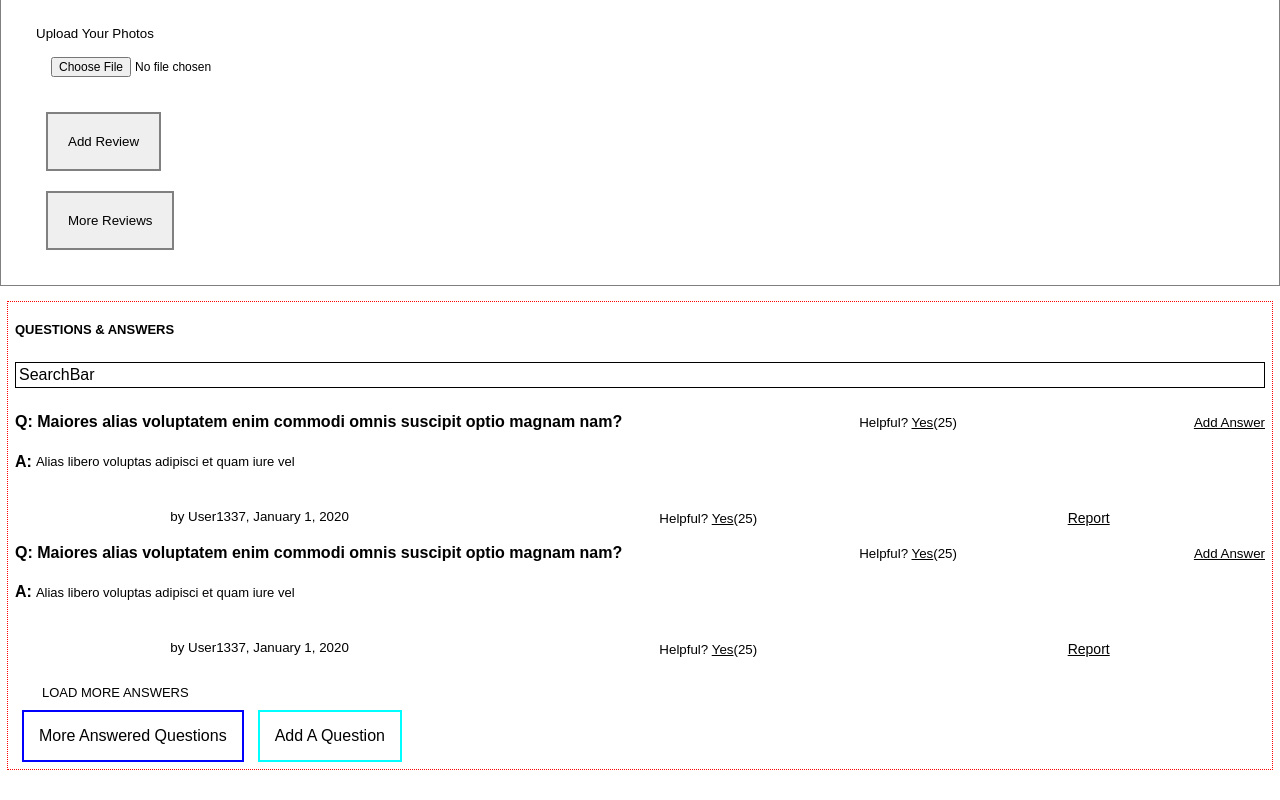
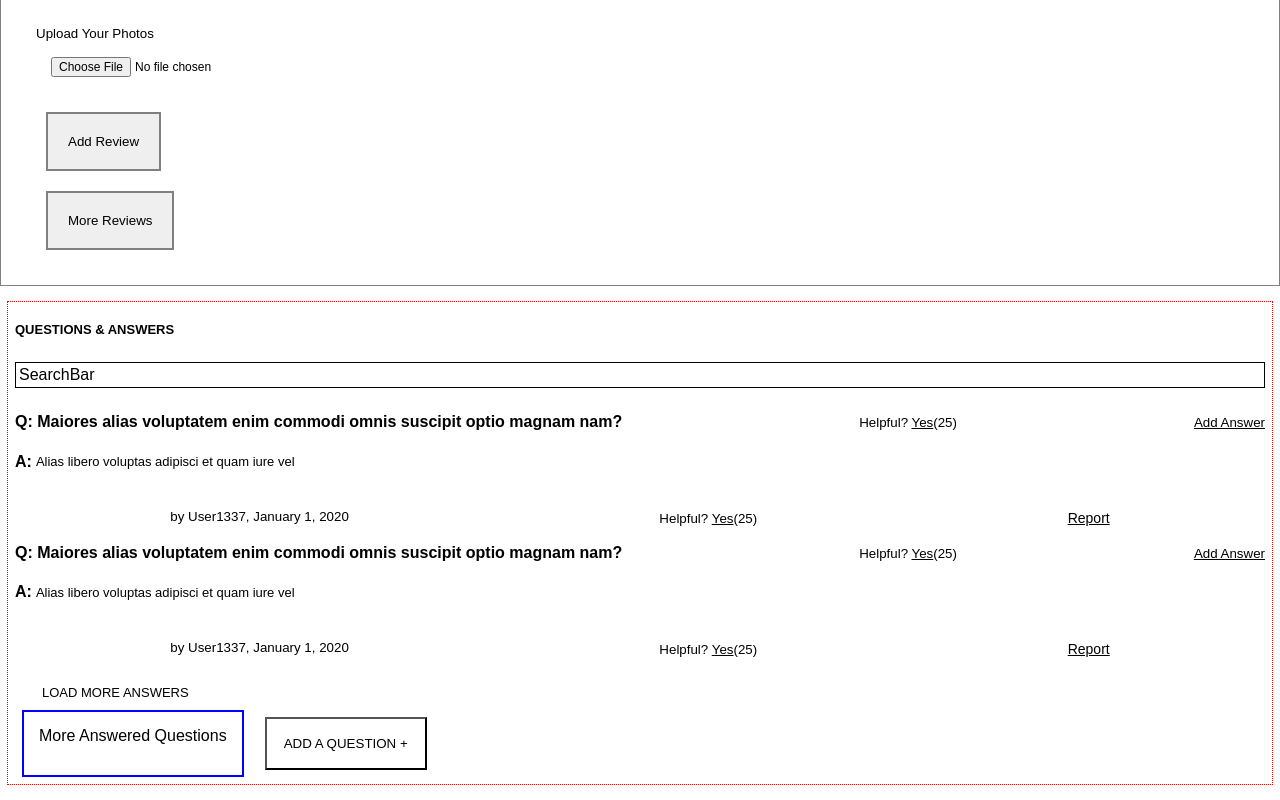
Before and after one commit to 7-Oscillating-Owls/hoo-dunit, a React app: page / in a window 1280 px wide. Shown: the part 4072-4872 px from the top of the page. Built offline with nearby package versions, Linux system fonts and the light colour scheme.

Commit message:
implmeneted add a question component - class based for modal state

```diff
--- /dev/null
+++ b/client/src/components/AddAQuestion/AddAQuestion.css
@@ -0,0 +1,4 @@
+.questionButton {
+  padding:  100px;
+  background-color: white;;
+}
--- /dev/null
+++ b/client/src/components/AddAQuestion/index.jsx
@@ -0,0 +1,18 @@
+import React from 'react';
+
+class AddAQuestion extends React.Component {
+  constructor(props) {
+    super(props);
+    this.state = {
+      showModal: false
+    };
+  }
+
+  render() {
+    return (
+      <button className="questionButton" type="button">ADD A QUESTION + </button>
+    );
+  }
+}
+
+export default AddAQuestion;
--- a/client/src/components/QuestionsAndAnswers/QuestionsAndAnswers.css
+++ b/client/src/components/QuestionsAndAnswers/QuestionsAndAnswers.css
@@ -31,9 +31,13 @@
 }
 .addAQuestionButton {
   justify-content: space-around;
-  padding: 15px;
+  padding: 7px;
   margin: 0 7px;
-  border: 2px solid aqua
+
+}
+.addAQuestionButton button {
+  padding: 17px;
+  background-color: white;
 }
 
 .questionList {
--- a/client/src/components/QuestionsAndAnswers/index.jsx
+++ b/client/src/components/QuestionsAndAnswers/index.jsx
@@ -9,6 +9,7 @@ import ByUser from '../ByUser';
 import Report from '../Report';
 import LoadMoreAnswers from '../LoadMoreAnswers';
 import QATitle from '../QATitle';
+import AddAQuestion from '../AddAQuestion';
 
 const QuestionsAndAnswers = () => (
 
@@ -50,7 +51,7 @@ const QuestionsAndAnswers = () => (
     </div>
     <div className={styles.buttonContainer}>
       <div className={styles.moreAnsweredQuestionsButton}>More Answered Questions</div>
-      <div className={styles.addAQuestionButton}>Add A Question</div>
+      <div className={styles.addAQuestionButton}><AddAQuestion /></div>
     </div>
   </div>
 );
```
